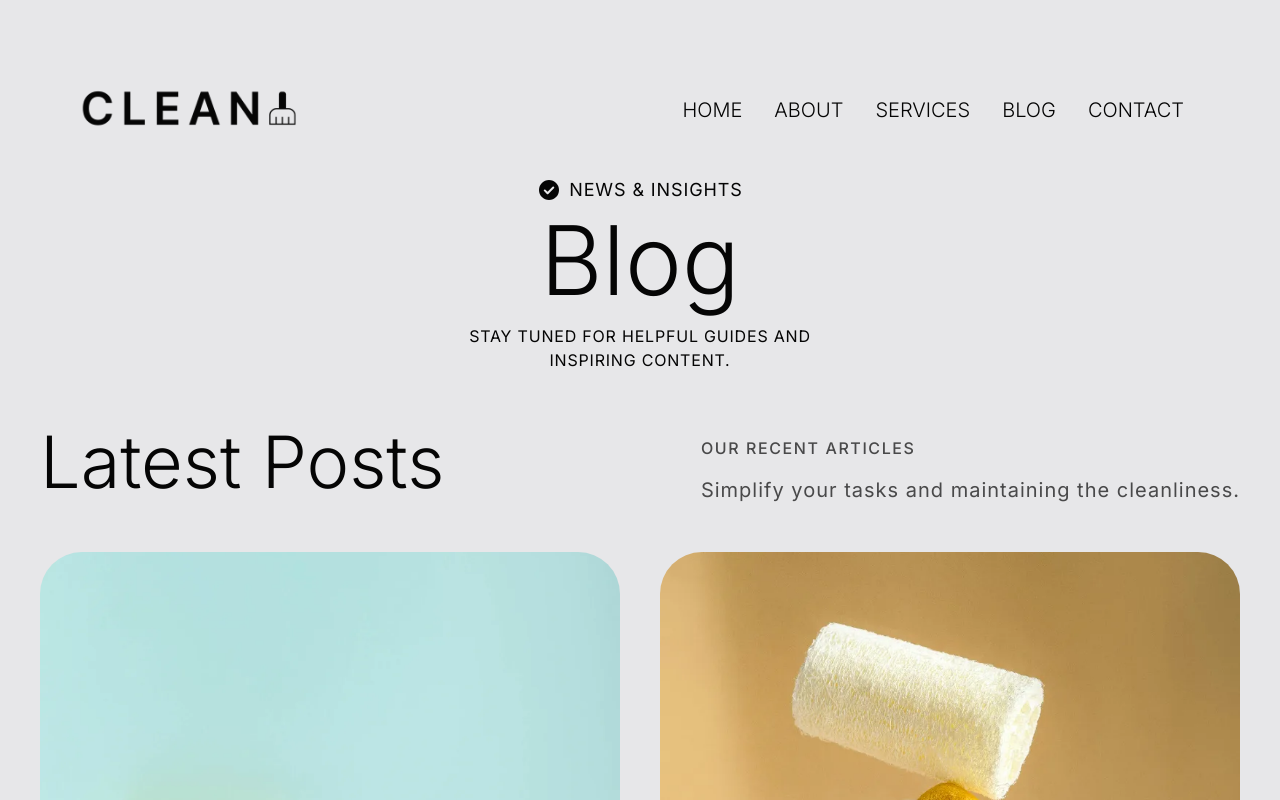
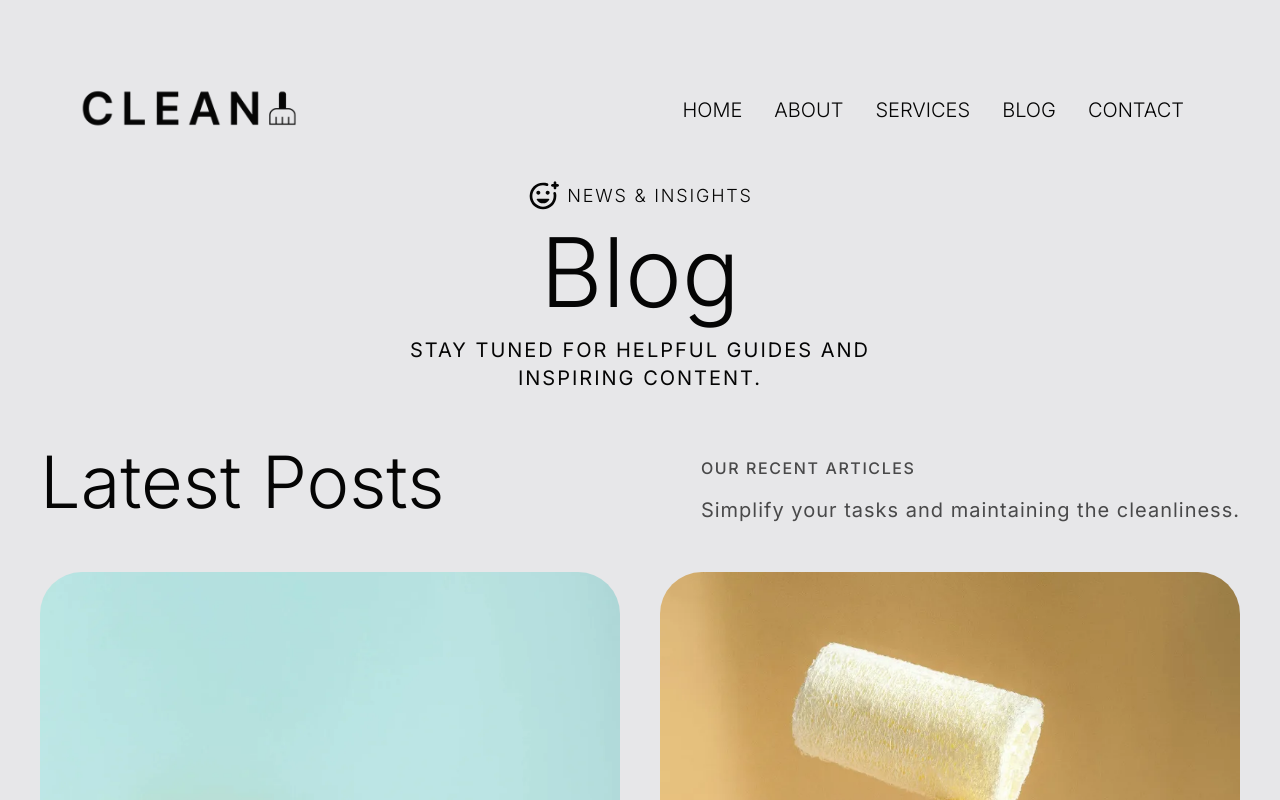
Before and after one commit to Yagya-Adh/clean, a Next.js app: page /blog in a window 1280 px wide. Shown: the top 800 px of the page. Built offline with nearby package versions, Linux system fonts and the light colour scheme.

Commit message:
icons to the page heading

```diff
--- a/app/blog/page.tsx
+++ b/app/blog/page.tsx
@@ -24,6 +24,7 @@ const BlogPage = () => {
         isdescribeCapital={true}
         fadeAnimation="animate-fadeInUp"
         variant="without-button"
+        iconsName="blog"
       />
       <SectionBanner
         variant="blog"
--- a/app/components/banner/CustomHeader.tsx
+++ b/app/components/banner/CustomHeader.tsx
@@ -1,12 +1,14 @@
 import Image from "next/image";
 import PillButton from "../button/PillButton";
-import { CheckedIcon } from "@/app/icons";
+import { CheckedIcon, HappyPlusIcon } from "@/app/icons";
+import LocationIcon from "@/app/icons/LocationIcon";
 
 interface IcustomHeader {
   title: string;
   slug: string;
   describe: string;
   icon: string;
+  iconsName?: "blog" | "contact" | "other";
   descriptionMaxwidth: string | "max-w-sm" | "max-w-xl";
   isdescribeCapital?: boolean;
   fadeAnimation?:
@@ -21,6 +23,7 @@ const CustomHeader = ({
   slug,
   describe,
   icon,
+  iconsName,
   descriptionMaxwidth,
   isdescribeCapital,
   fadeAnimation,
@@ -30,8 +33,16 @@ const CustomHeader = ({
     <header className="max-w-screen-4xl mx-auto px-4 md:px-10 py-4 lg:py-0">
       <div className="flex flex-col justify-center items-center">
         <div className="flex flex-row items-center animate-fadeInLeft sm:hidden md:flex">
-          <CheckedIcon className="h-7 w-6" />
-          <h2 className="uppercase text-xs sm:text-lg ml-2 tracking-wider font-normal font-inter text-clean-black-10">
+          {iconsName == "blog" ? (
+            <HappyPlusIcon className="h-7 w-6 xl:h-10 xl:w-8" />
+          ) : iconsName == "contact" ? (
+            <LocationIcon className="h-7 w-6 xl:h-10 xl:w-8" />
+          ) : iconsName == "other" ? (
+            <CheckedIcon className="h-7 w-6 xl:h-10 xl:w-8" />
+          ) : (
+            <CheckedIcon className="h-7 w-6 xl:h-10 xl:w-8" />
+          )}
+          <h2 className="uppercase text-xs sm:text-lg ml-2 tracking-wider font-normal font-inter text-clean-black-10 xl:font-light xl:tracking-widest">
             {slug}
           </h2>
         </div>
@@ -48,7 +59,11 @@ const CustomHeader = ({
               text-clean-black-10
               animate-fadeInRight
               tracking-wider
+              xl:tracking-widest
+              xl:max-w-xl
+              xl:py-2
               text-base
+              xl:text-xl
               sm:max-w-60
               md:max-w-96
               max-w-40
--- a/app/components/contact/ContactMain.tsx
+++ b/app/components/contact/ContactMain.tsx
@@ -12,6 +12,7 @@ const ContactMain = () => {
         describe="Lorem ipsum dolor sit amet, consectetur adipiscing elit."
         descriptionMaxwidth="max-w-72"
         variant="without-button"
+        iconsName="contact"
       />
       <ContactForm />
       <CustomHeader
--- /dev/null
+++ b/app/icons/HappyPlusIcon.tsx
@@ -0,0 +1,18 @@
+import { IiconsProps } from "../types/IconsLists";
+
+const HappyPlusIcon = ({ className }: IiconsProps) => {
+  return (
+    <svg
+      xmlns="http://www.w3.org/2000/svg"
+      viewBox="0 0 24 24"
+      className={className}
+    >
+      <path
+        fill="#050505"
+        d="M12 22q-2.075 0-3.9-.788t-3.175-2.137T2.788 15.9T2 12t.788-3.9t2.137-3.175T8.1 2.788T12 2q.825 0 1.625.125t1.55.375q.575.2.725.588t.025.762t-.462.588t-.763.037q-.65-.225-1.312-.35T12 4Q8.675 4 6.337 6.338T4 12t2.338 5.663T12 20t5.663-2.337T20 12q0-.45-.05-.9t-.15-.875q-.125-.475.125-.775t.625-.375t.738.113t.487.712q.125.5.175 1.025T22 12q0 2.075-.787 3.9t-2.138 3.175t-3.175 2.138T12 22m8-17h-1q-.425 0-.712-.288T18 4t.288-.712T19 3h1V2q0-.425.288-.712T21 1t.713.288T22 2v1h1q.425 0 .713.288T24 4t-.288.713T23 5h-1v1q0 .425-.288.713T21 7t-.712-.288T20 6zm-4.5 6q.625 0 1.063-.437T17 9.5t-.437-1.062T15.5 8t-1.062.438T14 9.5t.438 1.063T15.5 11m-7 0q.625 0 1.063-.437T10 9.5t-.437-1.062T8.5 8t-1.062.438T7 9.5t.438 1.063T8.5 11m3.5 6.5q1.45 0 2.675-.7t1.975-1.9q.15-.3-.025-.6T16.1 14H7.9q-.35 0-.525.3t-.025.6q.75 1.2 1.988 1.9t2.662.7"
+      />
+    </svg>
+  );
+};
+
+export default HappyPlusIcon;
--- /dev/null
+++ b/app/icons/LocationIcon.tsx
@@ -0,0 +1,18 @@
+import { IiconsProps } from "../types/IconsLists";
+
+const LocationIcon = ({ className }: IiconsProps) => {
+  return (
+    <svg
+      xmlns="http://www.w3.org/2000/svg"
+      viewBox="0 0 24 24"
+      className={className}
+    >
+      <path
+        fill="#050505"
+        d="M12 15q1.4 0 2.525-.687T16.3 12.5q-.875-.725-1.975-1.112T12 11t-2.325.388T7.7 12.5q.65 1.125 1.775 1.813T12 15m0-5q.825 0 1.413-.587T14 8t-.587-1.412T12 6t-1.412.588T10 8t.588 1.413T12 10m0 12q-4.025-3.425-6.012-6.362T4 10.2q0-3.75 2.413-5.975T12 2t5.588 2.225T20 10.2q0 2.5-1.987 5.438T12 22"
+      />
+    </svg>
+  );
+};
+
+export default LocationIcon;
--- a/app/icons/index.ts
+++ b/app/icons/index.ts
@@ -7,3 +7,4 @@ export { default as MinusIcon } from "./MinusIcon";
 export { default as InstaGramIcom } from "./InstaGramIcom";
 export { default as TiktokIcon } from "./TiktokIcon";
 export { default as YoutubeIcon } from "./YoutubeIcon";
+export { default as HappyPlusIcon } from "./HappyPlusIcon";
```
